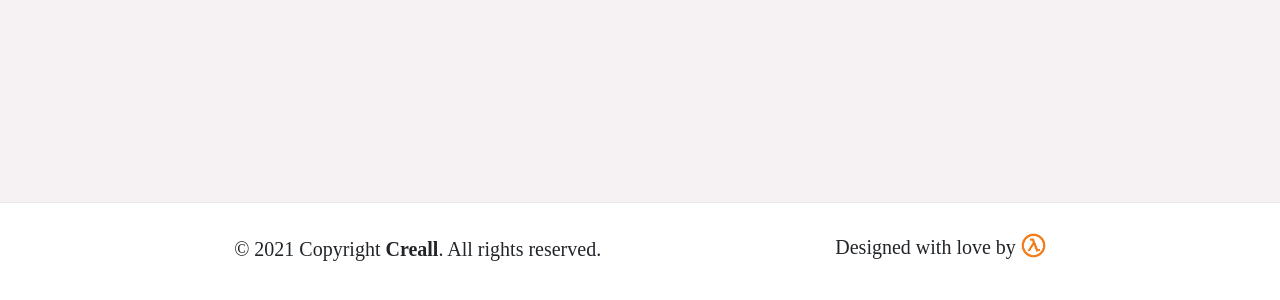
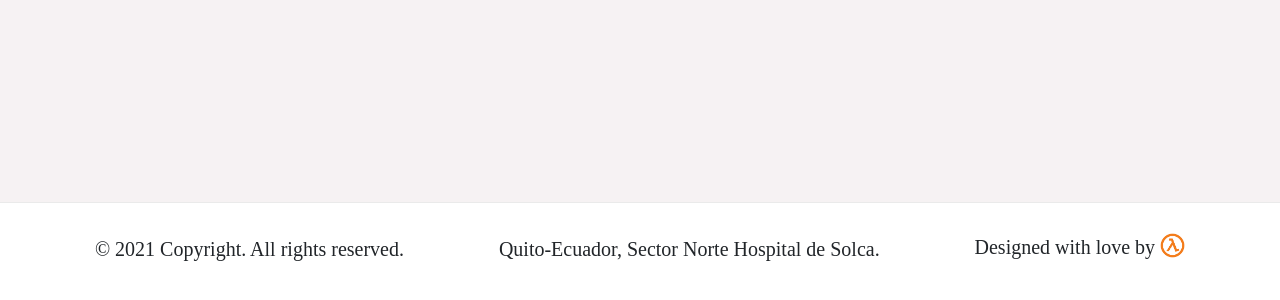
Before and after one commit to gabvrel/feniks, a Next.js app: page / in a window 1280 px wide. Shown: the part 3798-4098 px from the top of the page. Built offline with nearby package versions, Linux system fonts and the light colour scheme; a web font is replaced by a local one.

Commit message:
mobile footer fixed

```diff
--- a/componets/FifthSection.jsx
+++ b/componets/FifthSection.jsx
@@ -36,7 +36,7 @@ const FifthSection = () => {
                     <Col ref={form} className={styles.desc}>
                         <img src='assets/thirdrigth.png' className={styles.descImg} />
                             <h1>Contactos</h1>
-                            <p>Suscribete a nuestras promociones.</p>
+                            <p>Suscribete a nuestras noticias.</p>
 {/*                             <form method="POST" className={styles.form}
                             action="https://api.slapform.com/gabvrel@gmail.com">
                                 <input type="email" name="email" placeholder='email' className={styles.email}/>
--- a/pages/index.js
+++ b/pages/index.js
@@ -39,7 +39,8 @@ const Home = () => {
           </section>
         </main>
         <footer className={styles.footer}>
-            <h5>© 2021 Copyright <b>Creall</b>. All rights reserved.</h5>
+            <h5>© 2021 Copyright. All rights reserved.</h5>
+            <h5>Quito-Ecuador, Sector Norte Hospital de Solca.</h5>
             <h5>Designed with love by <a href='#'><img src='assets/minelogo.png' /></a> </h5>
         </footer>
     </>
--- a/styles/FifthSection.module.scss
+++ b/styles/FifthSection.module.scss
@@ -100,6 +100,10 @@
     .desc{
         margin-top: -5vh;
     }
+    .socialwrapper{
+        display: flex;
+        width: 80%;
+    }
   }
 
   @media only screen and (orientation: landscape) and (max-width: 768px){
--- a/styles/Home.module.scss
+++ b/styles/Home.module.scss
@@ -27,5 +27,6 @@
 @media only screen and (max-width: 768px) {
   .footer{
     flex-direction: column;
+    text-align: center;
   }
 }
```
